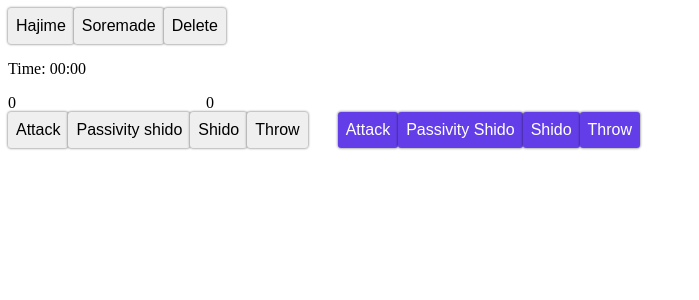
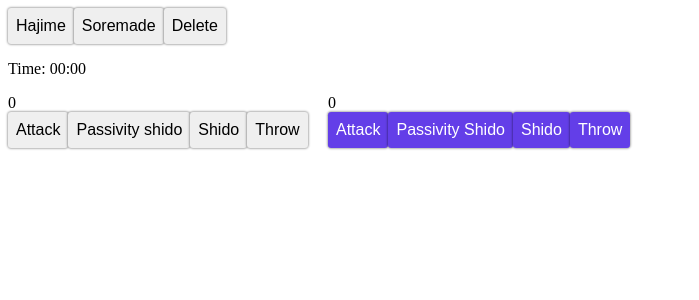
Before and after one commit to Amir-Naji/judo-referee-timeline, a React (Create React App) app: page / in a window 1280 px wide. Shown: the top 300 px of the page, without its empty margins (0-699 px from the left). Built offline with nearby package versions, Linux system fonts and the light colour scheme.

Commit message:
Fixed some div positions.

```diff
--- a/src/App.css
+++ b/src/App.css
@@ -34,6 +34,7 @@ button {
   .rowC{
     display:flex;
     flex-direction:row;
+    min-width: 350px;
   }
   .margin{
     margin-right: 30px;
@@ -43,16 +44,28 @@ button {
   }
   div.blue{
     background-color: blue;
-    width: 170px;
+
     color: white;
-    margin-left: 200px;
+
   }
   div.white{
     background-color: white;
-    width: 180px;
+
     color: black;
   }
   div.verticalLine {
     border-right: thick solid #000000;
     width: 180px;
   }
+  .leftCol{
+    float:left;
+    min-width: 320px;
+  }
+  .rightCol{
+    float:right;
+    min-width: 320px;
+  }
+  .border{
+    border: 1px;
+    border-bottom-style: solid;
+  }
--- a/src/components/Attacks.js
+++ b/src/components/Attacks.js
@@ -36,10 +36,10 @@ function Attack({ action, side, attackCount }) {
 
     return (
         <div className='rowC'>
-            <div className='marginAttack'>
+            <div className='leftCol'>
                 {whiteAttacks}
             </div>
-            <div>
+            <div className="rightCol">
                 {blueAttacks}
             </div>
         </div>
--- a/src/components/Info.js
+++ b/src/components/Info.js
@@ -1,7 +1,11 @@
-import React from 'react'
+import React, { useState } from 'react';
 
 function Info({ side, action, startTime }) {
+
   let elapsedTime = "00:00";
+  let whiteSide = "";
+  let blueSide = "";
+
   if (startTime) {
     const totalSeconds = Math.floor((Date.now() - startTime) / 1000); // Round to seconds
     const minutes = Math.floor(totalSeconds / 60); // Get minutes
@@ -9,11 +13,28 @@ function Info({ side, action, startTime }) {
 
     // Format minutes and seconds as MM:SS
     elapsedTime = `${String(minutes).padStart(2, "0")}:${String(seconds).padStart(2, "0")}`;
+    sideText(side, action, elapsedTime);
   }
 
+  function sideText(side, action, elapsedTime) {
+    // Determine the side and action for the text
+    if (side === "white"){
+      whiteSide = `${side} ${action} at : ${elapsedTime}`;
+      blueSide = "";
+    }
+    else if (side === "blue"){
+      blueSide = `${side} ${action} at : ${elapsedTime}`;
+      whiteSide = "";
+    }
+  }
 
   return <React.Fragment>
-    <div className={ side }>{side} <b>{action}</b> at : {elapsedTime}</div>
+    <div className="leftCol whtite border">
+      {whiteSide}
+    </div>
+    <div className="rightCol blue border">
+      {blueSide}
+    </div>
   </React.Fragment>;
 }
 
--- a/src/components/MainComponent.js
+++ b/src/components/MainComponent.js
@@ -19,6 +19,7 @@ function handleClick(side, action) {
       return;
     }
 
+
     setColor(side);
     setSideAction(action);
     setAttackCount((prev) => prev + 1);
@@ -30,8 +31,9 @@ function handleClick(side, action) {
       setPage((prev) => prev.slice(0, -1)); // Remove the last entry
       setSideAction("delete");
       findSide(); // Find the side of the last entry
-      console.log(attackCount);
-      setAttackCount((prev) => prev - 1); // Decrement the attack count
+
+      if (attackCount > 0)
+        setAttackCount((prev) => prev - 1); // Decrement the attack count
       return;
     }
   }
@@ -70,22 +72,24 @@ function handleClick(side, action) {
         <StopWatch isRunning={isRunning}/>
         <Attack side={color} action={sideAction} attackCount={attackCount}/>
         <div className='rowC'>
-            <div className='margin'>
+            <div className='leftCol'>
                 <Button color="white" text="Attack" onClick={()=> handleClick("white", "attack")}/>
                 <Button color="white" text="Passivity shido" onClick={()=> handleClick("white", "passivity")}/>
                 <Button color="white" text="Shido" onClick={()=> handleClick("white", "shido")}/>
                 <Button color="white" text="Throw" onClick={()=> handleClick("white", "throw")}/>
             </div>
-            <div>
+            <div className='rightCol'>
                 <Button color="blue" text="Attack" onClick={()=> handleClick("blue", "attack")}/>
                 <Button color="blue" text="Passivity Shido" onClick={()=> handleClick("blue", "passivity")}/>
                 <Button color="blue" text="Shido" onClick={()=> handleClick("blue", "shido")}/>
                 <Button color="blue" text="Throw" onClick={()=> handleClick("blue", "throw")}/>
             </div>
         </div>
-        <div className='verticalLine'>
+        <div>
             { page.map((str, index) => (
-                    <div key={index} className="mb-2">{str}</div>
+                    <div key={index} className='rowC'>
+                      {str}
+                    </div>
                   ))
             }
         </div>
```
